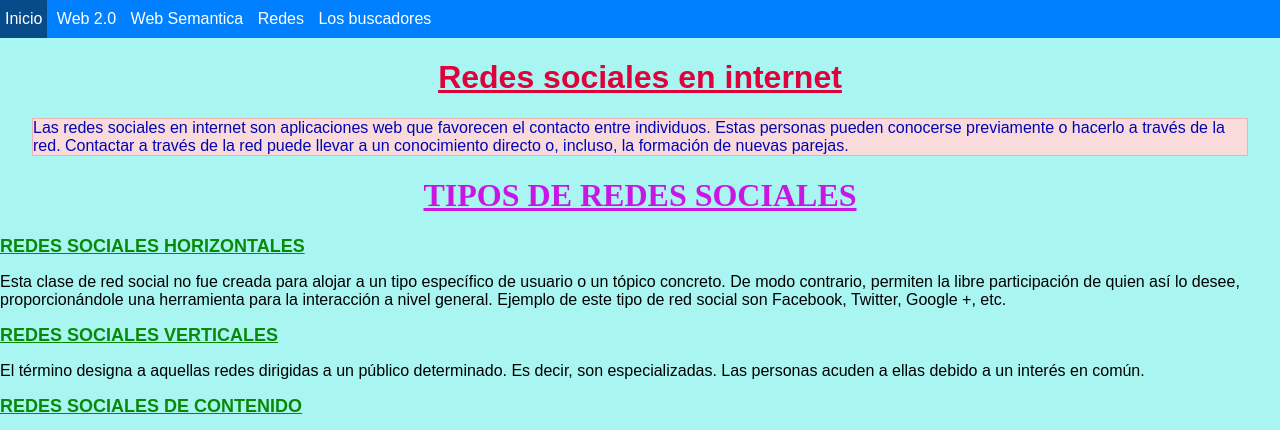
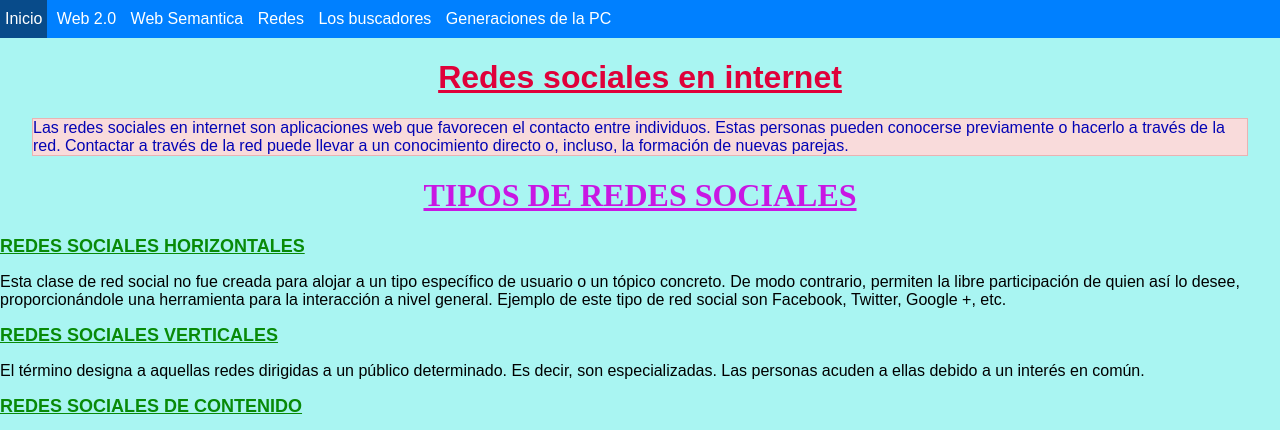
Before and after one commit to katyrdiestra/chocano, a plain HTML site: page index.html in a window 1280 px wide. Shown: the top 430 px of the page. Drawn offline with Linux system fonts and the light colour scheme.

Commit message:
Generaciones menu

```diff
--- a/index.html
+++ b/index.html
@@ -22,6 +22,9 @@
 		</li>
 		<li>
 			<a href="buscadores.html">Los buscadores</a>
+		</li>
+		<li>
+			<a href="generaciones.html">Generaciones de la PC</a>
 		</li>
 	</ul>
 </div>
```
